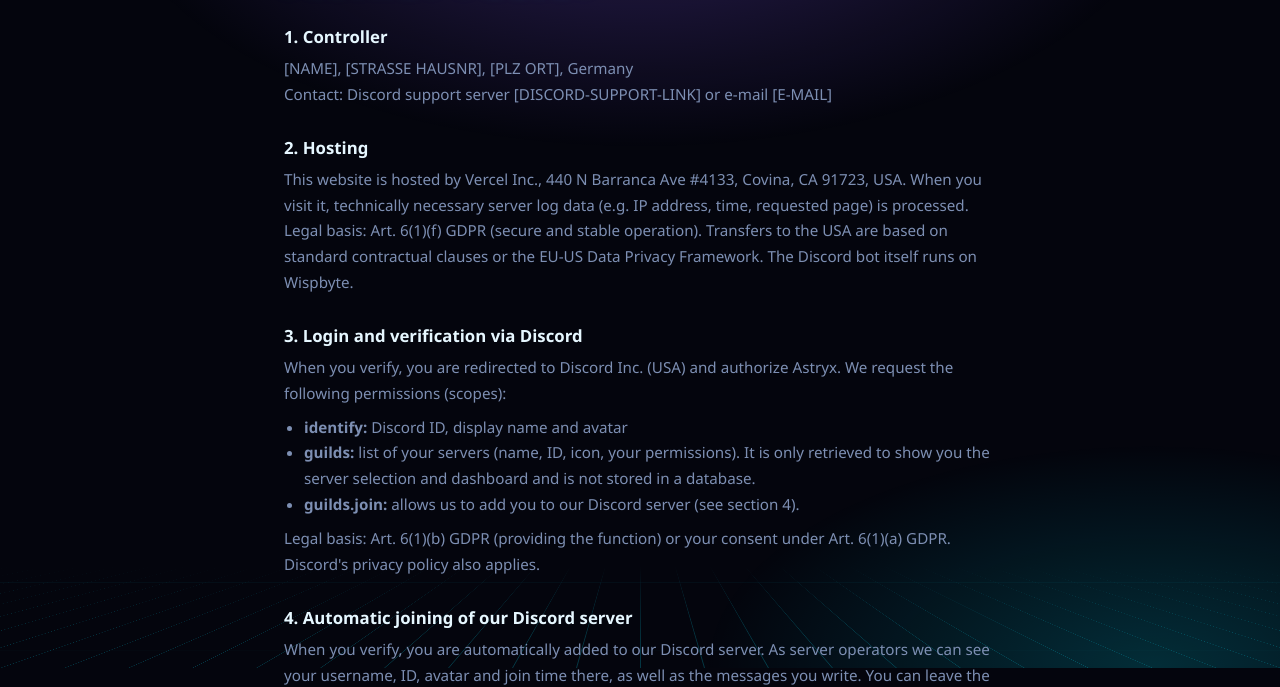
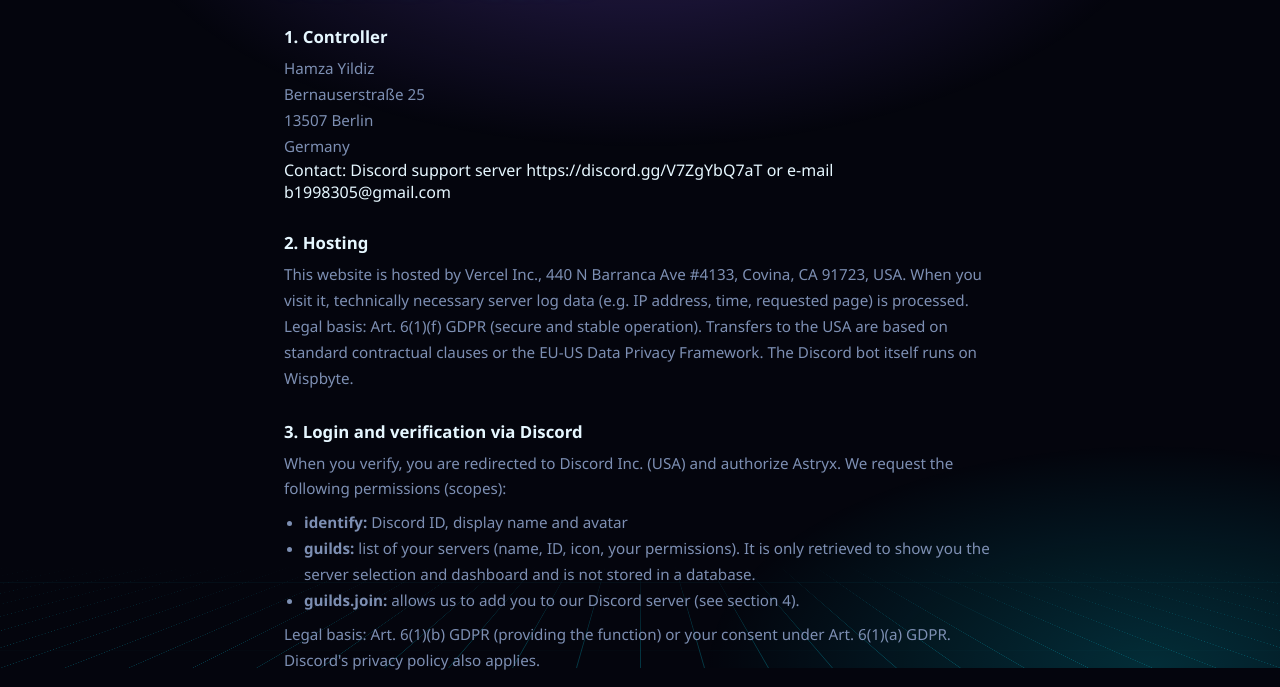
Before and after one commit to hamzaprg33-droid/Astryx, a website: page public/privacy-policy.html in a window 1280 px wide. Shown: the part 132-819 px from the top of the page. Drawn offline with Linux system fonts and the light colour scheme; no server answers.

Commit message:
Update privacy policy with contact details

```diff
--- a/public/privacy-policy.html
+++ b/public/privacy-policy.html
@@ -14,8 +14,8 @@
     <h1>Datenschutzerklärung</h1>
 
     <h2>1. Verantwortlicher</h2>
-    <p>[NAME], [STRASSE HAUSNR], [PLZ ORT], Deutschland<br>
-    Kontakt: Discord-Supportserver [DISCORD-SUPPORT-LINK] oder E-Mail [E-MAIL]</p>
+    <p>Hamza Yildiz<br>Bernauserstraße 25<br>13507 Berlin<br>Deutschland</p>
+    Kontakt: Discord-Supportserver https://discord.gg/V7ZgYbQ7aT oder E-Mail b1998305@gmail.com</p></p>
 
     <h2>2. Hosting</h2>
     <p>Diese Website wird bei Vercel Inc., 440 N Barranca Ave #4133, Covina, CA 91723, USA gehostet. Beim Aufruf werden technisch notwendige Server-Logdaten (z. B. IP-Adresse, Zeitpunkt, aufgerufene Seite) verarbeitet. Rechtsgrundlage ist Art. 6 Abs. 1 lit. f DSGVO (sicherer und stabiler Betrieb). Die Übermittlung in die USA erfolgt auf Basis von Standardvertragsklauseln bzw. des EU-US Data Privacy Framework. Der Discord-Bot selbst läuft bei Wispbyte.</p>
@@ -67,8 +67,8 @@
     <h1>Privacy Policy</h1>
 
     <h2>1. Controller</h2>
-    <p>[NAME], [STRASSE HAUSNR], [PLZ ORT], Germany<br>
-    Contact: Discord support server [DISCORD-SUPPORT-LINK] or e-mail [E-MAIL]</p>
+   <p>Hamza Yildiz<br>Bernauserstraße 25<br>13507 Berlin<br>Germany</p>
+    Contact: Discord support server https://discord.gg/V7ZgYbQ7aT or e-mail b1998305@gmail.com</p></p>
 
     <h2>2. Hosting</h2>
     <p>This website is hosted by Vercel Inc., 440 N Barranca Ave #4133, Covina, CA 91723, USA. When you visit it, technically necessary server log data (e.g. IP address, time, requested page) is processed. Legal basis: Art. 6(1)(f) GDPR (secure and stable operation). Transfers to the USA are based on standard contractual clauses or the EU-US Data Privacy Framework. The Discord bot itself runs on Wispbyte.</p>
```
